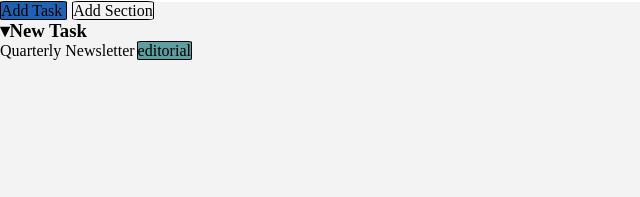
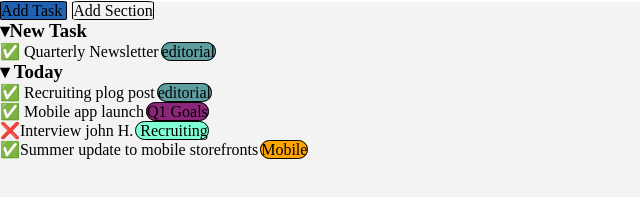
Before and after one commit to Burdusa-Daniel/html-css-toboolist, a plain HTML site: page index.html in a window 1280 px wide. Shown: the part 55-252 px from the top of the page, without its empty margins (0-640 px from the left). Drawn offline with Linux system fonts and the light colour scheme.

Commit message:
today part completed

```diff
--- a/css/style.css
+++ b/css/style.css
@@ -1,27 +1,58 @@
-*{
+* {
     margin: 0;
     padding: 0;
     box-sizing: border-box;
 }
-body{
+
+body {
     background-color: rgb(243, 243, 243);
 }
-#header_div{
-    background-color:white;
+
+#header_div {
+    background-color: white;
 }
-#editorial_box{
+
+#editorial_box {
     border: solid 1px;
-    border-radius: 8%;
-    background-color:cadetblue;
+    border-radius: 10px;
+    background-color: cadetblue;
     margin-left: 2px;
 }
-.adding_features_Task{
-    border:solid 1px;
-    background-color:rgb(31, 98, 180);
+
+.adding_features_Task {
+    border: solid 1px;
+    background-color: rgb(31, 98, 180);
     border-radius: 8%;
     margin-right: 5px;
 }
-.adding_features_Section{
+
+.adding_features_Section {
     border: solid 1px;
     border-radius: 8%;
 }
+
+.editorial_box {
+    border: solid 1px;
+    border-radius: 10px;
+    margin-left: 2px;
+    background-color: cadetblue;
+}
+
+.Goals_Q1 {
+    border: solid 1px;
+    border-radius: 10px;
+    margin-left: 2px;
+    background-color: rgba(123, 3, 101, 0.852);
+}
+.Recruiting{
+    border: solid 1px;
+    border-radius: 10px;
+    margin-left: 2px;
+    background-color: aquamarine;
+}
+.mobile{
+    border: solid 1px;
+    border-radius: 10px;
+    margin-left: 2px;
+    background-color: orange;
+}
--- a/index.html
+++ b/index.html
@@ -18,17 +18,31 @@
             </div>
         </div>
     </header>
-    <div>
-        <div >
-            <span class="adding_features_Task" >Add Task </span> <span class="adding_features_Section" >Add Section </span>
+    <main>
+        <div>
+            <div>
+                <span class="adding_features_Task">Add Task </span> <span class="adding_features_Section">Add Section
+                </span>
+            </div>
+            <h3>&#9662New Task</h3>
+            <div>
+                <p> &#9989 Quarterly Newsletter<span id="editorial_box">editorial</span></p>
+            </div>
+            <h3>&#9662 Today</h3>
+            <div>
+                <p>&#9989 Recruiting plog post<span class="editorial_box">editorial</span> </p>
+            </div>
+            <div>
+                <p>&#9989 Mobile app launch<span class="Goals_Q1">Q1 Goals</span> </p>
+            </div>
+            <div>
+                <p>&#10060Interview john H.<span class="Recruiting"> Recruiting</span> </p>
+            </div>
+            <div>
+                <p>&#9989Summer update to mobile storefronts<span class="mobile">Mobile</span> </p>
+            </div>
         </div>
-        <h3>&#9662New Task</h3>
-        <div><p>Quarterly Newsletter<span id="editorial_box">editorial</span></p>
-        <div>
 
-        </div>
-    </div>
-    <main>
 
     </main>
 </body>
```
